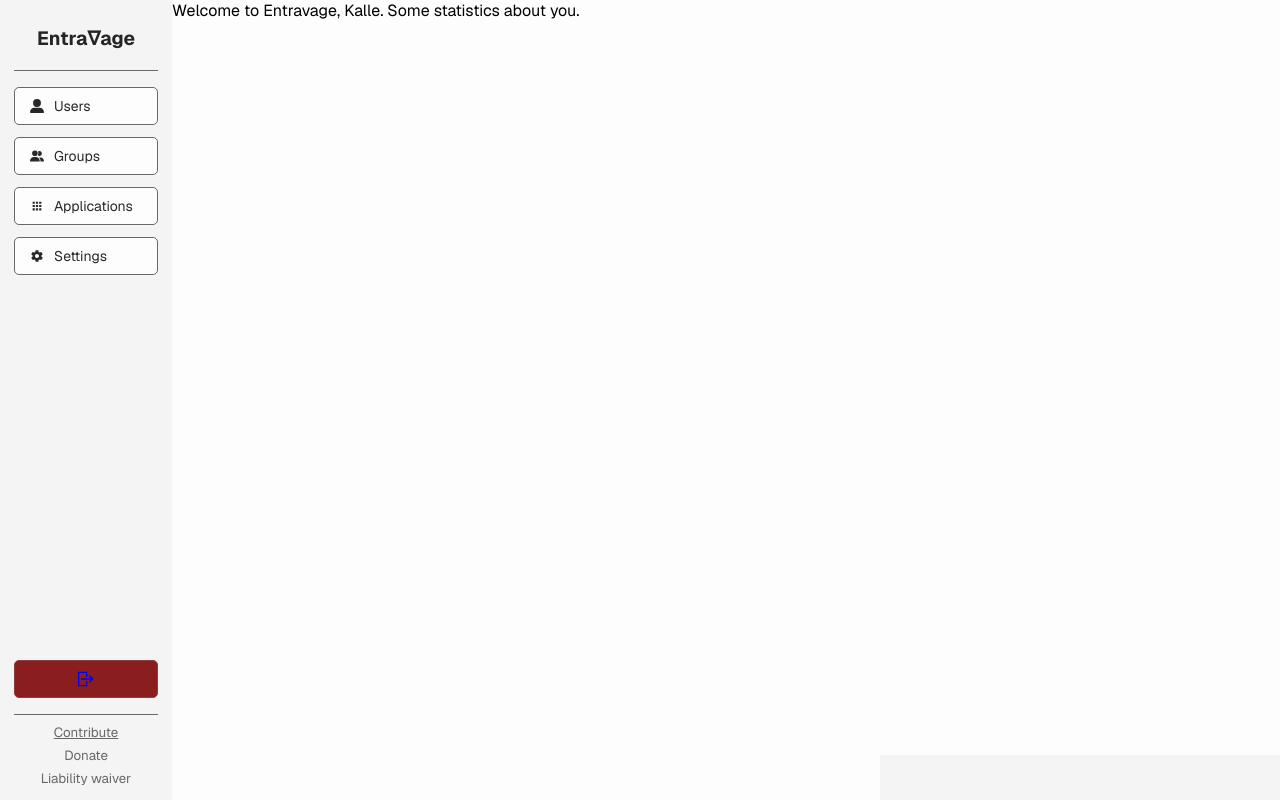
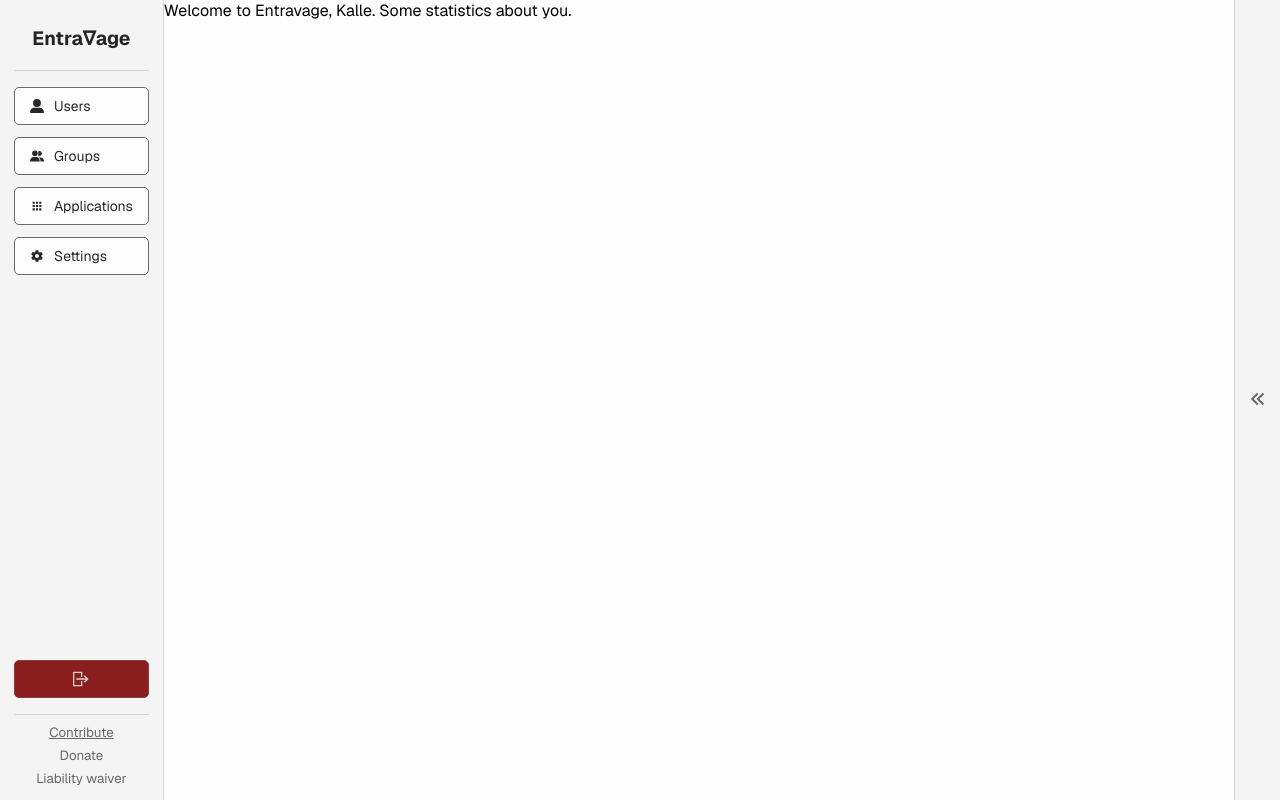
Before and after one commit to sundeka/Entravage, a Next.js app in the folder client/: page /dashboard in a window 1280 px wide. Built offline with nearby package versions, Linux system fonts and the light colour scheme.

Commit message:
turn feed into an expandable drawer component

```diff
--- a/client/app/dashboard/dashboard.module.css
+++ b/client/app/dashboard/dashboard.module.css
@@ -5,19 +5,8 @@
   flex-direction: row;
 }
 
-.content {
+.main {
   width: 100%;
-}
-
-.feed {
-  background-color: var(--shade2);
-  width: 400px;
-  height: 45px;
-  position: absolute;
-  right: 0;
-  bottom: 0;
-  border: 0;
-  cursor: pointer;
 }
 
 .sidebar {
@@ -28,6 +17,9 @@
   flex-direction: column;
   justify-content: space-between;
   width: 144px;
+  border-right-style: solid;
+  border-right-width: thin;
+  border-right-color: var(--shade6);
 }
 
 .header {
@@ -38,7 +30,7 @@
   color: var(--shade5);
   border-bottom-width: thin;
   border-bottom-style: solid;
-  border-bottom-color: var(--shade3);
+  border-bottom-color: var(--shade6);
   padding-bottom: 6px;
 }
 
@@ -62,7 +54,6 @@
 }
 
 .listItem {
-  color: var(--shade4);
   background-color: var(--shade1);
   border-radius: 5px;
   height: 36px;
@@ -79,6 +70,7 @@
 }
 
 .listItemLink {
+  color: var(--shade4);
   height: inherit;
   display: flex;
   align-items: center;
@@ -93,20 +85,29 @@
   display: flex;
   align-items: center;
   justify-content: center;
+  color: lightgray;
 }
 
-.listItemLink:visited, .listItemLinkLogout:visited, .listItemLink:active, .listItemLinkLogout:active {
+.listItemLinkLogout:visited {
+  color: lightgray;
+}
+
+.listItemLinkLogout:hover {
+  color: white;
+}
+
+.listItemLink:visited {
   color: var(--shade4);
 }
 
-.listItemLink:hover, .listItemLinkLogout:hover {
+.listItemLink:hover {
   color: var(--shade5);
 }
 
 .footer {
   border-top-style: solid;
   border-top-width: thin;
-  border-top-color: var(--shade3);
+  border-top-color: var(--shade6);
   padding-top: 9px;
   height: 80px;
   display: flex;
@@ -124,3 +125,30 @@
 .footerLink:hover {
   color: var(--shade5);
 }
+
+.feed {
+  background-color: var(--shade2);
+  border-left-style: solid;
+  border-left-width: thin;
+  border-left-color: var(--shade6);
+  min-width: 45px;
+  display: flex;
+  flex-direction: row;
+}
+
+.feedToggle {
+  width: 45px;
+  background-color: inherit;
+  border: 0;
+  cursor: pointer;
+}
+
+.feedToggleSvg {
+  width: 24px;
+  height: 24px;
+  fill: var(--shade3);
+}
+
+.feedStream {
+  display: none;
+}
--- a/client/app/dashboard/layout.tsx
+++ b/client/app/dashboard/layout.tsx
@@ -4,6 +4,7 @@ import { FaUserGroup } from "react-icons/fa6";
 import { IoMdApps } from "react-icons/io";
 import { IoMdSettings } from "react-icons/io";
 import { GrLogout } from "react-icons/gr";
+import { RiArrowLeftDoubleFill } from "react-icons/ri";
 import Link from 'next/link';
 
 export default function DashboardLayout({
@@ -69,7 +70,14 @@ export default function DashboardLayout({
       <main className={styles.main}>
         {children}
       </main>
-      <button className={styles.feed} /> {/** TODO: log stream */}
+      <div className={styles.feed}>
+        <button className={styles.feedToggle}>
+          <RiArrowLeftDoubleFill className={styles.feedToggleSvg} />
+        </button>
+        <div className={styles.feedStream}>
+          <p>foo</p>
+        </div>
+      </div>
     </div>
   )
 }
```
